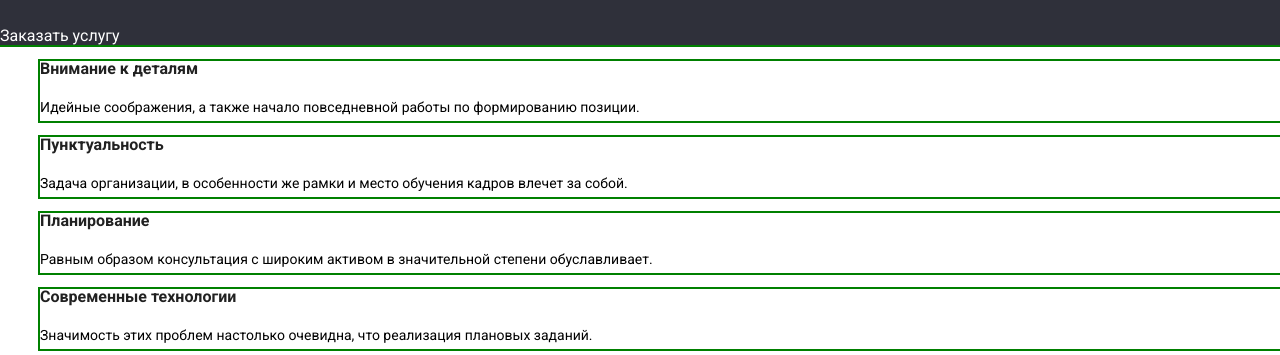
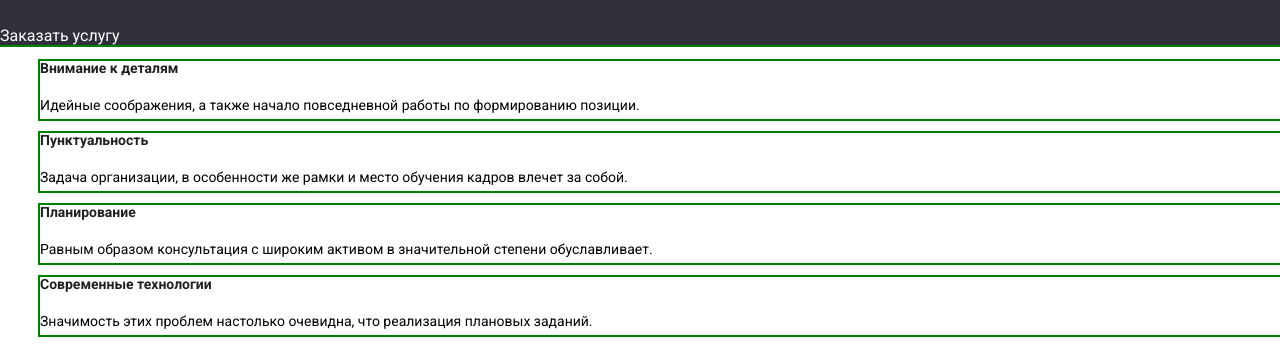
Before and after one commit to theUncleOleh/goit-markup-hw-02, a plain HTML site: page index.html in a window 1280 px wide. Shown: the part 307-662 px from the top of the page. Drawn offline with Linux system fonts and the light colour scheme.

Commit message:
add and fix

```diff
--- a/css/style.css
+++ b/css/style.css
@@ -127,8 +127,8 @@ body {
   font-family: Roboto, sans-serif;
   font-style: normal;
   font-weight: 700;
-  font-size: 16px;
-  line-height: 1;
+  font-size: 14px;
+  line-height: 1.14;
   color: var(--h-collor);
 }
 
```
Also changed, not shown: 1 other file.
